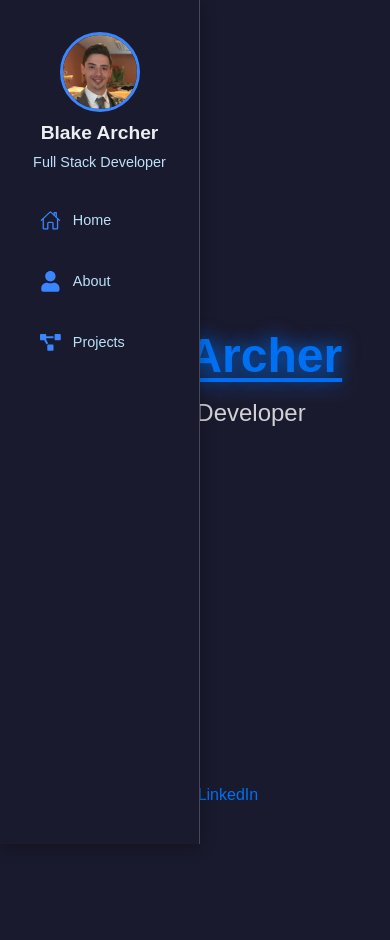
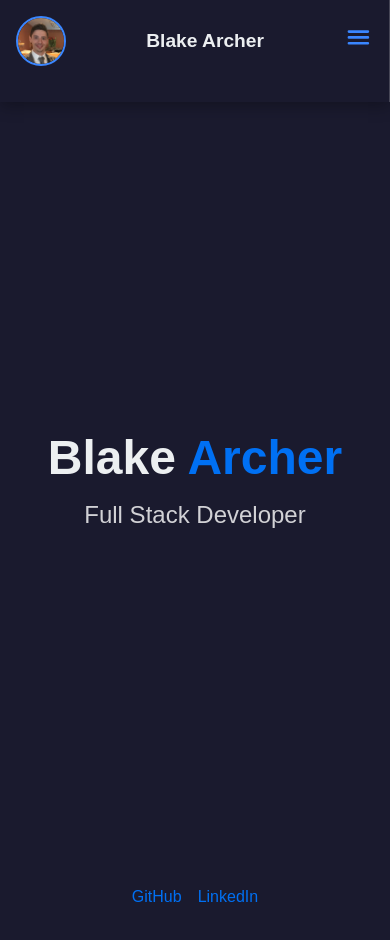
Before and after one commit to BlARCHER31/archer-programming, a Next.js app: page / in a window 390 px wide. Shown: the top 940 px of the page. Before the commit the page ends 844 px from the top, so only its background shows below. Built offline with nearby package versions, Linux system fonts and the light colour scheme.

Commit message:
Update to sidebar styling

```diff
--- a/src/app/layout.tsx
+++ b/src/app/layout.tsx
@@ -1,5 +1,6 @@
 import type { Metadata } from "next";
 import localFont from "next/font/local";
+
 import "./globals.css";
 
 import Navigation from '@/components/Navigation';
--- a/src/app/page.module.css
+++ b/src/app/page.module.css
@@ -37,9 +37,6 @@
 
 .highlight {
   color: var(--highlight);
-  text-decoration: underline;
-  text-underline-offset: 6px;
-  animation: glow 2s infinite alternate;
 }
 
 @keyframes glow {
--- a/src/components/Navigation/index.tsx
+++ b/src/components/Navigation/index.tsx
@@ -1,25 +1,33 @@
-import React from 'react';
+"use client";
+
+import { useState } from 'react';
 import Image from 'next/image';
 import { IoHomeOutline } from 'react-icons/io5';
 import { FaUser } from 'react-icons/fa';
 import { FaProjectDiagram } from 'react-icons/fa';
+import { IoMenu, IoClose } from 'react-icons/io5';
 import styles from './navigation.module.css';
 
 export default function Navigation() {
+    const [isOpen, setIsOpen] = useState(false);
+    const toggleMenu = () => setIsOpen(!isOpen);
+
     return (
         <nav className={styles.container}>
-            <div className={styles.profile}>
+            <div className={styles.header}>
                 <Image
                     src="/images/portfolio-picture.jpeg"
                     alt="Blake Archer"
-                    width={80}
-                    height={80}
+                    width={50}
+                    height={50}
                     className={styles.profileImage}
                 />
                 <h2 className={styles.name}>Blake Archer</h2>
-                <p className={styles.title}>Full Stack Developer</p>
+                <button className={styles.menuToggle} onClick={toggleMenu}>
+                    {isOpen ? <IoClose className={styles.menuIcon} /> : <IoMenu className={styles.menuIcon} />}
+                </button>
             </div>
-            <ul className={styles.menu}>
+            <ul className={`${styles.menu} ${isOpen ? styles.menuOpen : ''}`}>
                 <li>
                     <a href="/" className={styles.link}>
                         <IoHomeOutline className={styles.icon} />
--- a/src/components/Navigation/navigation.module.css
+++ b/src/components/Navigation/navigation.module.css
@@ -5,8 +5,8 @@
     display: flex;
     flex-direction: column;
     align-items: center;
-    justify-content: flex-start;
-    padding: 2rem 1.5rem;
+    justify-content: space-evenly;
+    padding: 1.5rem;
     position: fixed;
     top: 0;
     left: 0;
@@ -15,42 +15,43 @@
     box-shadow: 0 4px 15px rgba(0, 0, 0, 0.3);
     border-right: 1px solid var(--gray-alpha-200);
     overflow-y: auto;
+    z-index: 1000;
 }
 
-.profile {
+.header {
     display: flex;
-    flex-direction: column;
     align-items: center;
-    gap: 10px;
-    text-align: center;
-    margin-bottom: 30px;
+    justify-content: space-between;
+    width: 100%;
+    margin-bottom: 20px;
 }
 
 .profileImage {
     border-radius: 50%;
-    border: 3px solid var(--highlight);
-    transition: transform 0.3s ease, border-color 0.3s ease;
-    width: 100px;
-    height: 100px;
+    border: 2px solid var(--highlight);
+    width: 50px;
+    height: 50px;
     object-fit: cover;
 }
 
-.profileImage:hover {
-    transform: scale(1.05);
-    border-color: var(--highlight-light);
-}
-
 .name {
-    font-size: 1.3rem;
+    font-size: 1.2rem;
     font-weight: bold;
     color: var(--foreground);
     margin: 0;
 }
 
-.title {
-    font-size: 1rem;
-    color: var(--accent-light);
-    margin: 0;
+.menuToggle {
+    background: none;
+    border: none;
+    color: var(--highlight);
+    font-size: 1.8rem;
+    cursor: pointer;
+    display: none;
+}
+
+.menuIcon {
+    transition: transform 0.3s ease;
 }
 
 .menu {
@@ -61,6 +62,13 @@
     padding: 0;
     margin: 0;
     gap: 20px;
+    opacity: 1;
+    transition: opacity 0.3s ease, transform 0.3s ease;
+}
+
+.menuOpen {
+    opacity: 1;
+    transform: translateY(0);
 }
 
 .link {
@@ -95,27 +103,33 @@
 
 @media (max-width: 768px) {
     .container {
-        width: 200px;
+        width: 100%;
+        height: auto;
+        position: relative;
+        flex-direction: column;
+        align-items: flex-start;
+        padding: 1rem;
     }
 
-    .profileImage {
-        width: 80px;
-        height: 80px;
+    .header {
+        width: 100%;
     }
 
-    .name {
-        font-size: 1.2rem;
+    .menuToggle {
+        display: block;
     }
 
-    .title {
-        font-size: 0.9rem;
+    .menu {
+        display: none;
+        flex-direction: column;
+        align-items: flex-start;
+        width: 100%;
+        padding: 0;
+        margin: 0;
+        gap: 16px;
     }
 
-    .link {
-        font-size: 0.9rem;
-    }
-
-    .icon {
-        font-size: 1.3rem;
+    .menuOpen {
+        display: flex;
     }
 }
```
